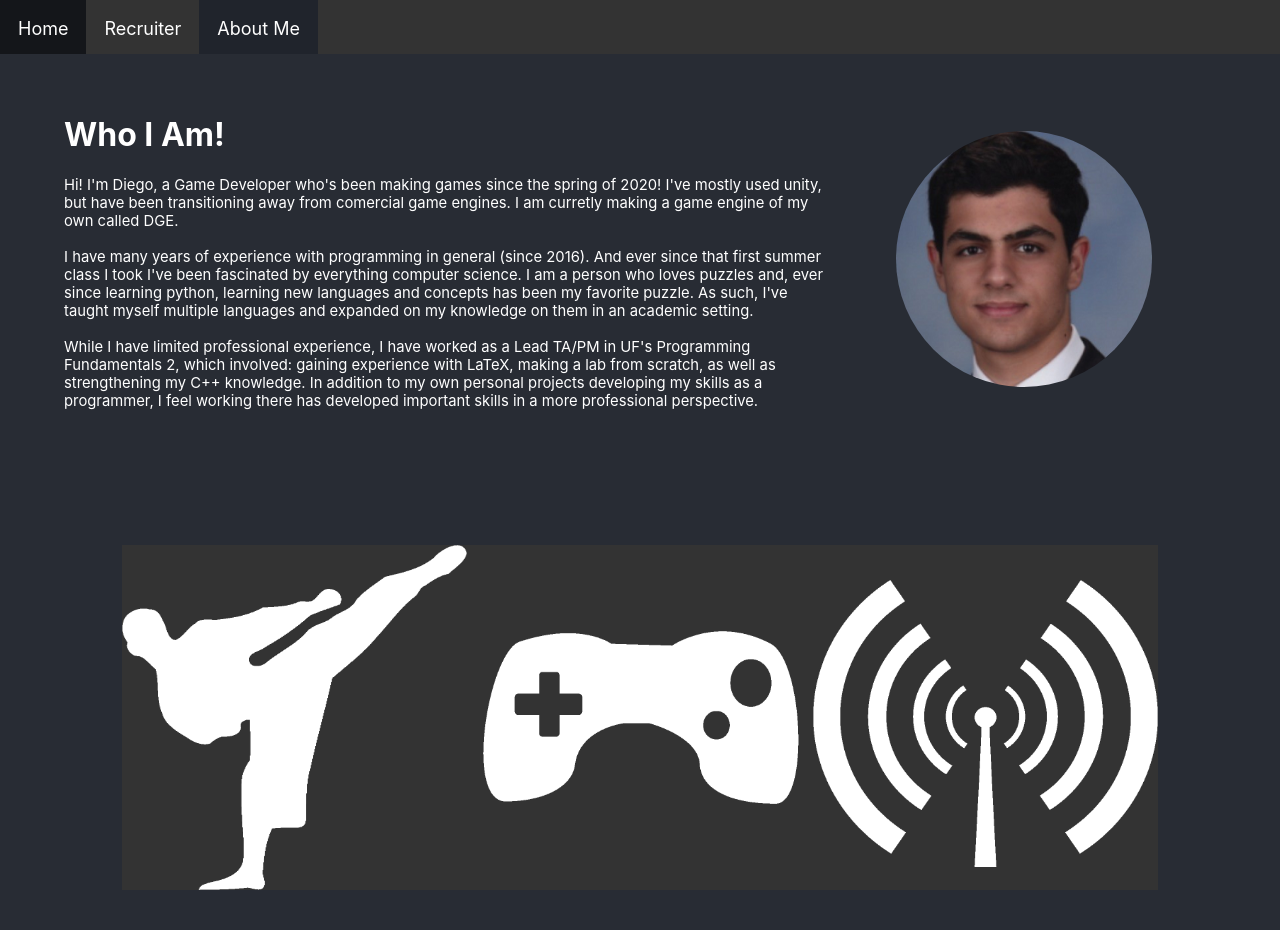
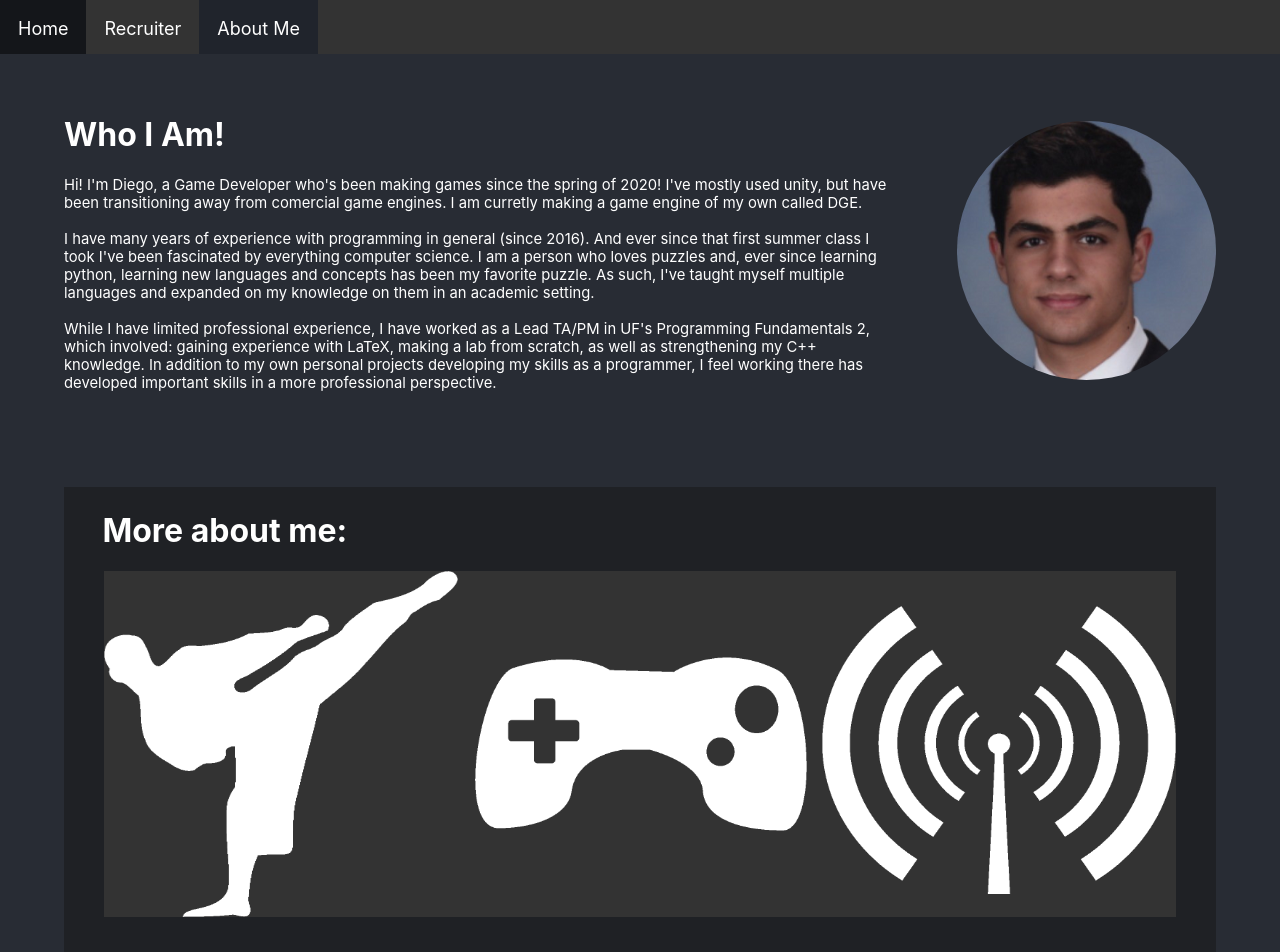
Before and after one commit to Dygo454/portfolioWebsite, a React (Create React App) app in the folder portfolio/: page /about in a window 1280 px wide. Shown: the top 952 px of the page. Before the commit the page ends 930 px from the top, so only its background shows below. Built offline with nearby package versions, Linux system fonts and the light colour scheme.

Commit message:
Finished about page, working on projects page next (currently have broken link).

```diff
--- a/portfolio/package.json
+++ b/portfolio/package.json
@@ -13,7 +13,7 @@
     "web-vitals": "^2.1.4"
   },
   "scripts": {
-    "start": "react-scripts start",
+    "start": "set HTTPS=true&&react-scripts start",
     "build": "react-scripts build",
     "test": "react-scripts test",
     "eject": "react-scripts eject"
--- a/portfolio/src/App.css
+++ b/portfolio/src/App.css
@@ -1,4 +1,4 @@
 .App {
-    min-height: 100vh;
-    min-width: 100vw;
+    min-height: 100%;
+    min-width: 100%;
 }
--- a/portfolio/src/Main.css
+++ b/portfolio/src/Main.css
@@ -1,4 +1,4 @@
 .Main {
-    min-height: 100vh;
-    min-width: 100vw;
+    min-height: 100%;
+    min-width: 100%;
 }
--- a/portfolio/src/Navbar.css
+++ b/portfolio/src/Navbar.css
@@ -6,7 +6,7 @@
     overflow: hidden;
     background-color: #333333;
     top: 0;
-    width: 100%;
+    width: auto;
     max-height: 3em;
 }
 
--- a/portfolio/src/index.css
+++ b/portfolio/src/index.css
@@ -8,8 +8,8 @@ body {
 }
 
 #root {
-  min-height: 100vh;
-  min-width: 100vw;
+  min-height: 100%;
+  min-width: 100%;
 }
 
 code {
--- a/portfolio/src/pages/About.css
+++ b/portfolio/src/pages/About.css
@@ -1,18 +1,20 @@
 .About {
-    width: 100%;
+    width: auto;
     background-color: #282c34;
     color: white;
+    padding-bottom: 5vh;
 }
 
 .AboutTitle {
-    max-width: 70%;
+    max-width: 50%;
 }
 
 .AboutMain {
-    padding: 5vh 5vw;
+    width: 90%;
+    padding: 5vh 5%;
     display: grid;
-    gap: 5vw;
-    grid-template-columns: 60vw 20vw;
+    gap: 5%;
+    grid-template-columns: 72.5% 22.5%;
 }
 
 .AboutMainText {
@@ -25,6 +27,126 @@
     display: table-cell;
     margin: auto;
     border-radius: 50%;
+}
+
+.AboutMainPersonal {
+    width: 90vw;
+    margin: 5vh auto 0;
+    background-color: #1f2125;
+}
+
+.AboutMainPersonal > h1 {
+    margin-left: 3vw;
+    padding-top: 3vh;
+}
+
+.AboutMainBar {
+    display: grid;
+    width: 93%;
+    grid-template-columns: 33% 34% 33%;
+    gap: 0;
+    margin: 0;
+    padding: 0;
+    overflow: hidden;
+    background-color: #333333;
+    margin: 0 3.5%;
+    height: 27vw;
+}
+
+.AboutMainBarIco {
+    display: inline-block;
+    cursor: pointer;
+}
+
+.AboutMainBarIcoActive {
+    display: inline-block;
+    cursor: pointer;
+    background-color: #14161a;
+}
+
+.AboutMainBarIcoActive > img {
+    display: block;
+    height: 27vw;
+    width: 100%;
+    text-decoration: none;
+}
+
+.AboutMainBarIco:hover {
+    background-color: #14161a;
+}
+
+.AboutMainBarIco > img {
+    display: block;
+    height: 27vw;
+    width: 100%;
+    text-decoration: none;
+}
+
+.AboutMainPersonalHidden {
+    width: 93%;
+    margin: 0 auto;
+    padding-bottom: 5vh;
+}
+
+.AboutMainPersonalHidden > * > * {
+    margin: 0;
+    padding: 1em;
+}
+
+.inactiveAbout {
+    background-color: #14161a;
+    overflow: hidden;
+    max-height: 0vh;
+    visibility: hidden;
+    width: 100%;
+    display: grid;
+    grid-template-columns: auto auto;
+            transition: max-height 0.5s ease-out, visibility 0.5s ease-out;
+    -webkit-transition: max-height 0.5s ease-out, visibility 0.5s ease-out;
+       -moz-transition: max-height 0.5s ease-out, visibility 0.5s ease-out;
+         -o-transition: max-height 0.5s ease-out, visibility 0.5s ease-out;
+        -ms-transition: max-height 0.5s ease-out, visibility 0.5s ease-out;
+}
+
+.activeAbout {
+    background-color: #14161a;
+    overflow: hidden;
+    max-height: 65vh;
+    visibility: visible;
+    width: 100%;
+    display: grid;
+    grid-template-columns: auto auto;
+            transition: max-height 0.5s ease-in, visibility 0.5s ease-in;
+    -webkit-transition: max-height 0.5s ease-in, visibility 0.5s ease-in;
+       -moz-transition: max-height 0.5s ease-in, visibility 0.5s ease-in;
+         -o-transition: max-height 0.5s ease-in, visibility 0.5s ease-in;
+        -ms-transition: max-height 0.5s ease-in, visibility 0.5s ease-in;
+}
+
+.activeAbout > img {
+    margin: auto;
+    max-height: 60vh;
+    max-width: 40vw;
+    size: auto;
+}
+.inactiveAbout > img {
+    margin: auto;
+    max-height: 60vh;
+    max-width: 40vw;
+    size: auto;
+}
+
+.activeAbout > p {
+    overflow-y: auto;
+    max-height: 60vh;
+    padding-top: 1em;
+    font-size: calc(2px + 1vw);
+}
+.inactiveAbout > p {
+    overflow-y: auto;
+    max-height: 60vh;
+    padding-top: 1em;
+    font-size: calc(2px + 1vw);
 }
 
 @media (max-width: 760px) {
@@ -46,80 +168,47 @@
         align-content: center;
         border-radius: 50%;
     }
+
+    .activeAbout > p {
+        overflow-y: auto;
+        max-height: 60vh;
+        padding-top: 1em;
+        font-size: calc(4px + 2vw);
     }
-
-.AboutMainPersonal {
-    padding: 5vh 5vw;
-    margin-top: 5vh;
-}
-
-.AboutMainBar {
-    display: grid;
-    grid-template-columns: auto auto auto;
-    margin: 0;
-    padding: 0;
-    overflow: hidden;
-    background-color: #333333;
-    width: 81vw;
-    margin: 0 auto;
-    height: 27vw;
-}
-
-.AboutMainBarIco {
-    display: inline-block;
-    cursor: pointer;
-}
-
-.AboutMainBarIcoActive {
-    display: inline-block;
-    cursor: pointer;
-    background-color: #14161a;
-}
-
-.AboutMainBarIcoActive > img {
-    display: block;
-    height: 27vw;
-    width: 27vw;
-    text-decoration: none;
-}
-
-.AboutMainBarIco:hover {
-    background-color: #14161a;
-}
-
-.AboutMainBarIco > img {
-    display: block;
-    height: 27vw;
-    width: 27vw;
-    text-decoration: none;
-}
-
-.AboutMainPersonalHidden {
-    width: 81vw;
-    margin: 0 auto;
-    background-color: #14161a;
-}
-
-.AboutMainPersonalHidden > * > * {
-    margin: 0;
-    padding: 1em;
+    .inactiveAbout > p {
+        overflow-y: auto;
+        max-height: 60vh;
+        padding-top: 1em;
+        font-size: calc(4px + 2vw);
     }
 
     .inactiveAbout {
-    display: none;
+        background-color: #14161a;
+        overflow: hidden;
+        max-height: 0vh;
+        visibility: hidden;
+        width: 100%;
+        display: grid;
+        grid-template-columns: auto;
+                transition: max-height 0.5s ease-out, visibility 0.5s ease-out;
+        -webkit-transition: max-height 0.5s ease-out, visibility 0.5s ease-out;
+           -moz-transition: max-height 0.5s ease-out, visibility 0.5s ease-out;
+             -o-transition: max-height 0.5s ease-out, visibility 0.5s ease-out;
+            -ms-transition: max-height 0.5s ease-out, visibility 0.5s ease-out;
     }
 
     .activeAbout {
-    width: 81vw;
+        background-color: #14161a;
+        overflow: hidden;
+        max-height: 80vh;
+        visibility: visible;
+        width: 100%;
         display: grid;
-    grid-template-columns: auto auto;
+        grid-template-columns: auto;
+                transition: max-height 0.5s ease-in, visibility 0.5s ease-in;
+        -webkit-transition: max-height 0.5s ease-in, visibility 0.5s ease-in;
+           -moz-transition: max-height 0.5s ease-in, visibility 0.5s ease-in;
+             -o-transition: max-height 0.5s ease-in, visibility 0.5s ease-in;
+            -ms-transition: max-height 0.5s ease-in, visibility 0.5s ease-in;
     }
-
-.activeAbout > p {
-    padding-top: 1em;
 }
-
-.activeAbout > img {
-    margin: auto;
-    width: 27vw;
-}
--- a/portfolio/src/pages/About.js
+++ b/portfolio/src/pages/About.js
@@ -1,25 +1,33 @@
 import './About.css';
+import { Link } from "react-router-dom";
 import pfp from './../res/pfp.png';
 import TaekwondoMe from './../res/other/taekwondo.png';
+import GamesMe from './../res/other/games.png';
+import TwitchMe from './../res/other/TwitchPFP.png';
 import taekwondo from './../res/icons/taekwondo.png';
 import controller from './../res/icons/controller.png';
 import live from './../res/icons/live.png';
 
 let currInd = -1;
-function setAboutClick(event) {
+async function setAboutClick(event) {
   if (event.target.tagName === "IMG") {
     event.target = event.target.parentElement;
   }
   if (event.target.id === currInd) {
+    document.getElementById(currInd+"body").className = "inactiveAbout";
+    event.target.className = "AboutMainBarIco";
+    currInd = -1;
     return;
   }
   if (currInd >= 0) {
     document.getElementById(currInd+"body").className = "inactiveAbout";
     document.getElementById(currInd).className = "AboutMainBarIco";
   }
+  event.target.className = "AboutMainBarIcoActive";
   currInd = event.target.id;
-  document.getElementById(currInd+"body").className = "activeAbout";
-  event.target.className = "AboutMainBarIcoActive";
+  setTimeout(() => {
+    document.getElementById(currInd+"body").className = "activeAbout";
+  }, 500);
 }
 
 function About() {
@@ -47,6 +55,7 @@ function About() {
         <img src={pfp} alt="A headshot of me." className="AboutMainImg"></img>
       </div>
       <div className="AboutMainPersonal">
+        <h1>More about me:</h1>
         <div className='AboutMainBar'>
           <span id={0} className="AboutMainBarIco" onClick={setAboutClick}><img src={taekwondo} alt="Icon of a taekwondo kick"/></span>
           <span id={1} className="AboutMainBarIco" onClick={setAboutClick}><img src={controller} alt="Icon of a game controller"/></span>
@@ -68,13 +77,49 @@ function About() {
               Taekwondo has been a big part of who I am for so many years now. It's a sport I truly love and miss when I'm away.
               I keep up with it to the best of my ability even when I am away. As of now, I am a 4th Dan Black Belt, which I earned in fall 2023.
             </p>
-            <img src={TaekwondoMe} alt="Icon of a broadcasting antena"/>
+            <img src={TaekwondoMe} alt="Me performing a jump spin side kick to break two wooden boards"/>
           </div>
           <div id="1body" className="inactiveAbout">
-            <p>erm</p>
+            <p>
+              Gaming has been a hobby of mine for a long time.
+              Some of my most played games are Minecraft, Oxygen Not Included, and Valorant.
+              <br/><br/>
+              My favorite game, however, is OneShot. It's a game I genuinely can't recommend enough,
+              in this game you follow the story of Nico who speaks directly to the player.
+              This allows for a very interesting dynamic that I genuinely love and I think is done very well.
+              That coupled with very pretty pixel art and a really good story made me fall in love with the game.
+              I won't spoil anything but I do genuinely recommend!
+              <br/><br/>
+              As for my most played games, I have been speedrunning Minecraft for a few years now and have made a lot of progress.
+              It is something I still enjoy doing and still love improving on.
+              With the amount of play time I have it is definitely a favorite of mine.
+              Oxygen Not Included is another one of my favorite's. I love it because it challenges my organizational skills.
+              I really do enjoy playing this game and get very excited about successful worlds.
+              Finally, Valorant is another game I enjoy. While I don't play much competitively anymore,
+              I do like the occasional casual games with friends.
+            </p>
+            <img src={GamesMe} alt="Me performing a jump spin side kick to break two wooden boards"/>
           </div>
           <div id="2body" className="inactiveAbout">
-            <p>erm</p>
+            <p>
+              Ever since around 2021 I've been streaming on twitch.
+              Content creation has always been a desired hobby of mine, however,
+              it wasn't until I saved up the money to build my own pc that I could actually realize it.
+              With some supplies and time, I began to stream that summer. At first, I wasn't sure what exactly to do,
+              I bounced between a couple things, like coding/game dev streams and trending games.
+              Eventually, Minecraft speedrunning became trendy so I decided to try my hand at it.
+              <br/><br/>
+              The thing about speedrunning is that there is a lot of science and math put into it,
+              so being a historically technicaly player I found it very interesting.
+              It didn't take long for me to start taking it more seriously and it soon became the norm.
+              Even now when given the chance I speedrun, streaming or not, because it has been something I've enjoyed.
+              <br/><br/>
+              With an interest in this area and a genuine interest in content creation as a whole,
+              I've always wondered how to make speedrunning more viewer friendly and have taken steps to make my streams more enjoyable.
+              I really do enjoy turning on the camera and having fun with my little comunity,
+              and I hope to make things even more fun with a project I've recently started (more on that <Link href='/projects'>here</Link>).
+            </p>
+            <img src={TwitchMe} alt="My avatar for twitch streaming"/>
           </div>
         </div>
       </div>
--- a/portfolio/src/pages/Home.css
+++ b/portfolio/src/pages/Home.css
@@ -50,7 +50,7 @@
   margin-top: 5vh;
   display: flex;
   justify-content: center;
-  min-width: 100vw;
+  min-width: 100%;
 }
 
 #Options > .button {
```
Also changed, not shown: portfolio/src/res/other/TwitchPFP.png (added), 1 other file (tests, documents, lock files or other folders). Lines whose indentation alone changed are shown as unchanged.
